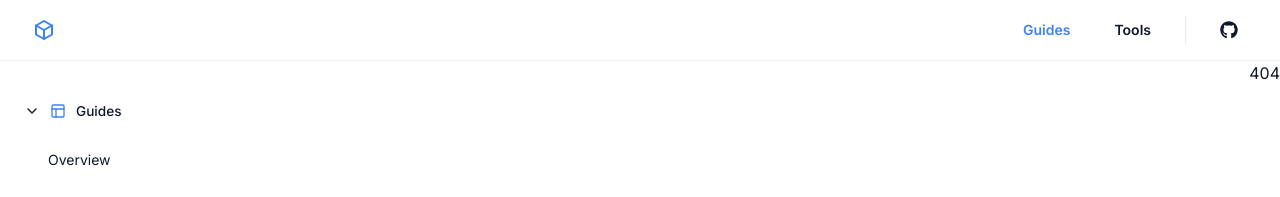
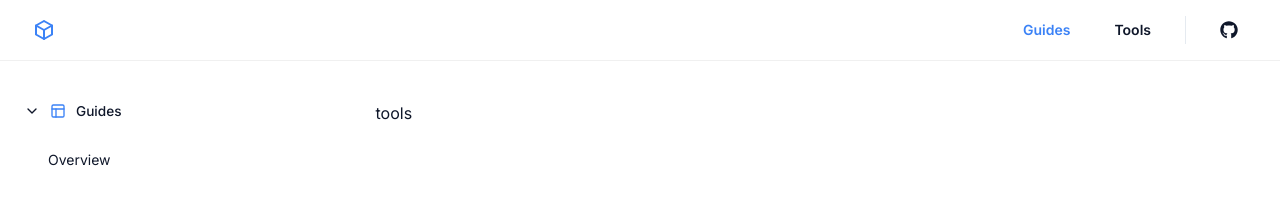
Before and after one commit to rogelcristobal/digiDirect-vite, a React (Vite) app: page /product-listing/tools in a window 1280 px wide. Shown: the top 197 px of the page. Built offline with nearby package versions, Linux system fonts and the light colour scheme.

Commit message:
added page container component

```diff
--- a/src/App.jsx
+++ b/src/App.jsx
@@ -6,10 +6,11 @@ import { useLocation, Routes, Route } from "react-router-dom";
 import ListingHelperPage from "./components/ListingHelperPage";
 import Login from "./components/Login";
 import Sidebar from "./components/Sidebar";
+import Tools from "./components/Tools";
 import { useEffect } from "react";
 function App() {
-  const location = useLocation()
-    useEffect(() => {
+  const location = useLocation();
+  useEffect(() => {
     window.scrollTo(0, 0);
   }, [location.pathname]);
   return (
@@ -21,7 +22,7 @@ function App() {
           <div className="h-auto bg-[#ffffff]  text-slate-900 box-border  font-inter">
             {/* navbar */}
             <Navbar></Navbar>
-            <div className=" md:px-4 lg:px-0  min-h-[150vh] h-auto pt-0  flex  items-start justify-center  box-border">
+            <div className="  min-h-[150vh] h-auto  flex  items-start justify-center  box-border">
               <div className="relative w-full px-0 mx-auto flex items-start   justify-start gap-2   box-border">
                 {/* sidebar */}
                 <Sidebar />
@@ -31,9 +32,10 @@ function App() {
                     path="documentation"
                     element={<Documentation />}
                   ></Route>
+                  <Route path="tools" element={<Tools />}></Route>
                   <Route
                     path="listing-helper"
-                    element={ <ListingHelperPage/>}
+                    element={<ListingHelperPage />}
                   ></Route>
                   <Route path="*" element={<ErrorPage />} />
                 </Routes>
--- a/src/components/Documentation.jsx
+++ b/src/components/Documentation.jsx
@@ -3,7 +3,8 @@ import { useContext } from "react";
 import DocsContext from "../context/DocsContext";
 import Section from "./Section";
 import { Link } from "react-router-dom";
-import { FiChevronRight,FiHelpCircle } from "react-icons/fi";
+import { FiChevronRight, FiHelpCircle } from "react-icons/fi";
+import PageContainers from "./PageContainers";
 const Documentation = () => {
   const { state } = useContext(DocsContext);
 
@@ -22,7 +23,8 @@ const Documentation = () => {
   };
 
   return (
-    <div className="h-full box-border lg:pl-16 flex w-full pb-6 pt-10  justify-start    items-start scroll-smooth">
+    <PageContainers>
+
       {/* content container */}
       <div className="box-border  flex-auto w-full  max-w-3xl ">
         {/* header */}
@@ -41,7 +43,7 @@ const Documentation = () => {
         </div>
 
         {/* content */}
-        <div className=" space-y-14">
+        <div className="box-border space-y-14">
           {state.sections.map((item, id) => (
             <Section
               key={id}
@@ -69,7 +71,7 @@ const Documentation = () => {
               className=" py-1 text-[0.85rem] font-[400] hover:text-[#356be5] text-slate-700 flex items-center justify-between gap-1"
             >
               <FiChevronRight className="text-[1rem] 0 " />
-                Quick create
+              Quick create
             </Link>
             <Link
               to=""
@@ -77,12 +79,12 @@ const Documentation = () => {
             >
               <FiChevronRight className="text-[1rem] 0 " />
               Create custom template
-              <FiHelpCircle className="text-slate-500/50 ml-2"/>
+              <FiHelpCircle className="text-slate-500/50 ml-2" />
             </Link>
           </div>
         </nav>
       </div>
-    </div>
+    </PageContainers>
   );
 };
 
--- a/src/components/Navbar.jsx
+++ b/src/components/Navbar.jsx
@@ -37,7 +37,7 @@ const Navbar = () => {
           </p>
 
           <p className="text-sm font-[600] capitalize   py-1.5 px-2.5 rounded-lg ">
-            <Link to="documentation">Tools</Link>
+            <Link to="tools">Tools</Link>
           </p>
           <span className="w-[1px] h-7 bg-slate-300/50 "></span>
           <p className="text-lg  capitalize late-500/70  py-1.5 px-2.5 rounded-lg">
--- /dev/null
+++ b/src/components/PageContainers.jsx
@@ -0,0 +1,9 @@
+import React from 'react';
+
+const PageContainers = ({children}) => {
+  return (
+    <div className="h-full box-border pl-16 flex w-full pb-6 pt-10  justify-start    items-start scroll-smooth">{children}</div>
+  );
+}
+
+export default PageContainers;
--- /dev/null
+++ b/src/components/Tools.jsx
@@ -0,0 +1,12 @@
+import React from "react";
+import PageContainers from "./PageContainers";
+const Tools = () => {
+  return (
+    <PageContainers>
+      {/* content container */}
+      <div className="box-border  flex-auto w-full  max-w-3xl ">tools</div>
+    </PageContainers>
+  );
+};
+
+export default Tools;
```
